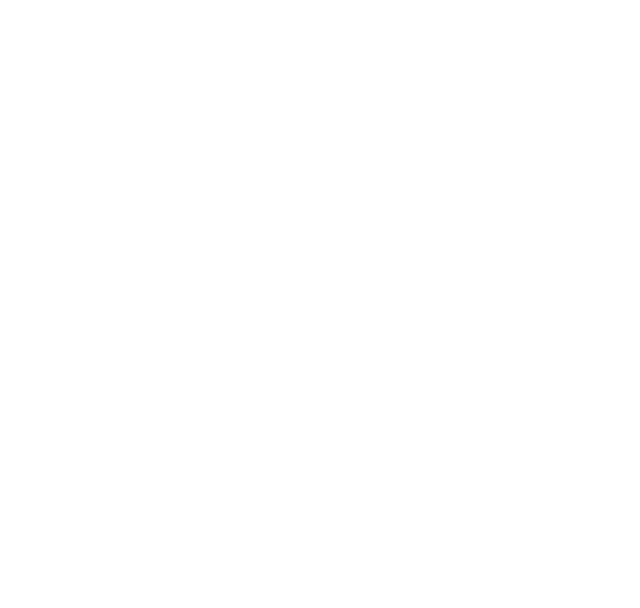
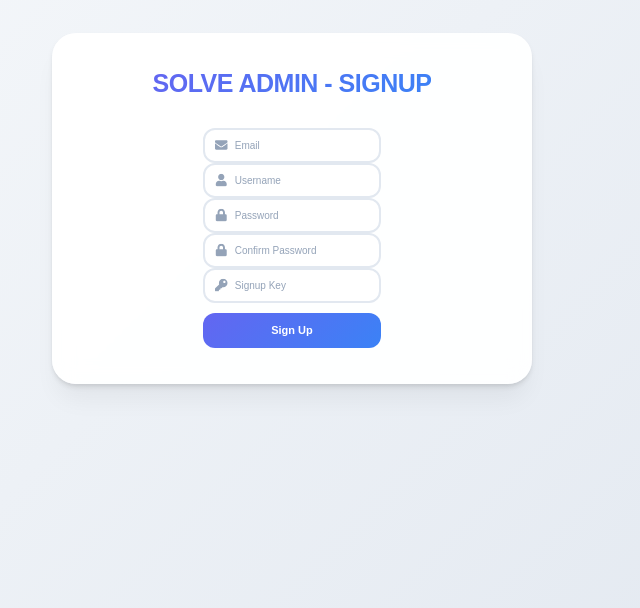
Before and after one commit to NameOfTeam/solve-admin-web, a React (Vite) app: page /signup in a window 1280 px wide. Before the commit this address had no page. Shown: the part 192-800 px from the top of the page, without its empty margins (348-988 px from the left). Built offline with nearby package versions, Linux system fonts and the light colour scheme; a web font is replaced by a local one.

Commit message:
feat: signup

```diff
--- a/src/components/Router/index.tsx
+++ b/src/components/Router/index.tsx
@@ -12,6 +12,7 @@ import NewProblemIdea from '../../pages/NewProblemIdea';
 import ProblemIdea from '../../pages/ProblemIdea';
 import Problem from '../../pages/Problem';
 import Contest from '../../pages/Contest';
+import Signup from '../../pages/SignUp';
 
 const Router = () => {
   return (
@@ -34,6 +35,7 @@ const Router = () => {
         </Route>
 
         <Route path="/login" element={<Login />} />
+        <Route path="/signup" element={<Signup />} />
       </Routes>
     </BrowserRouter>
   );
--- /dev/null
+++ b/src/hooks/auth/useSignup.ts
@@ -0,0 +1,41 @@
+import { useState } from 'react';
+import axios from 'axios';
+import { BaseResponse } from '../../types/common/base';
+import { useMutation } from '@tanstack/react-query';
+import { SignUpRequest } from '../../types/auth/signup';
+import { useNavigate } from 'react-router-dom';
+
+const useSignup = () => {
+  const navigate = useNavigate();
+  const [request, setRequest] = useState<SignUpRequest>({
+    email: '',
+    username: '',
+    password: '',
+    passwordConfirm: '',
+    key: '',
+  });
+
+  const handleChange = (e: React.ChangeEvent<HTMLInputElement>) => {
+    const { name, value } = e.target;
+    setRequest({ ...request, [name]: value.trim() });
+  };
+
+  const signup = async (): Promise<BaseResponse<void>> => {
+    const { data } = await axios.post(`${import.meta.env.VITE_API_URL}/admin/auth/signup`, {
+      ...request,
+      passwordConfirm: undefined,
+    });
+    return data.data;
+  };
+
+  const { isPending, mutate, isSuccess } = useMutation({
+    mutationFn: signup,
+    onSuccess: () => {
+      navigate('/login');
+    },
+  });
+
+  return { request, handleChange, isPending, mutate, isSuccess };
+};
+
+export default useSignup;
--- /dev/null
+++ b/src/pages/SignUp/index.tsx
@@ -0,0 +1,100 @@
+import { FaUser, FaLock, FaEnvelope, FaKey, FaSpinner } from 'react-icons/fa';
+import useSignup from '../../hooks/auth/useSignup';
+import * as S from './style';
+
+const Signup = () => {
+  const { request, handleChange, isPending, mutate } = useSignup();
+
+  const handleKeyDown = (e: React.KeyboardEvent) => {
+    if (e.key === 'Enter') {
+      mutate();
+    }
+  };
+
+  const handleSubmit = (e: React.FormEvent) => {
+    e.preventDefault();
+    mutate();
+  };
+
+  return (
+    <S.Container>
+      <S.Box>
+        <S.Title>SOLVE ADMIN - SIGNUP</S.Title>
+        <form onSubmit={handleSubmit}>
+          <S.FormGroup>
+            <FaEnvelope />
+            <S.Input
+              type="email"
+              name="email"
+              placeholder="Email"
+              value={request.email}
+              onChange={handleChange}
+              onKeyDown={handleKeyDown}
+            />
+          </S.FormGroup>
+
+          <S.FormGroup>
+            <FaUser />
+            <S.Input
+              type="text"
+              name="username"
+              placeholder="Username"
+              value={request.username}
+              onChange={handleChange}
+              onKeyDown={handleKeyDown}
+            />
+          </S.FormGroup>
+
+          <S.FormGroup>
+            <FaLock />
+            <S.Input
+              type="password"
+              name="password"
+              placeholder="Password"
+              value={request.password}
+              onChange={handleChange}
+              onKeyDown={handleKeyDown}
+            />
+          </S.FormGroup>
+
+          <S.FormGroup>
+            <FaLock />
+            <S.Input
+              type="password"
+              name="passwordConfirm"
+              placeholder="Confirm Password"
+              value={request.passwordConfirm}
+              onChange={handleChange}
+              onKeyDown={handleKeyDown}
+            />
+          </S.FormGroup>
+
+          <S.FormGroup>
+            <FaKey />
+            <S.Input
+              type="text"
+              name="key"
+              placeholder="Signup Key"
+              value={request.key}
+              onChange={handleChange}
+              onKeyDown={handleKeyDown}
+            />
+          </S.FormGroup>
+
+          <S.Button type="submit" disabled={isPending}>
+            {isPending ? (
+              <S.LoadingSpinner>
+                <FaSpinner />
+                Signing Up...
+              </S.LoadingSpinner>
+            ) : (
+              'Sign Up'
+            )}
+          </S.Button>
+        </form>
+      </S.Box>
+    </S.Container>
+  );
+};
+
+export default Signup;
--- /dev/null
+++ b/src/pages/SignUp/style.ts
@@ -0,0 +1,167 @@
+import styled from '@emotion/styled';
+import { keyframes } from '@emotion/react';
+
+const fadeIn = keyframes`
+  from {
+    opacity: 0;
+    transform: translateY(-20px);
+  }
+  to {
+    opacity: 1;
+    transform: translateY(0);
+  }
+`;
+
+export const Container = styled.div`
+  display: flex;
+  flex-direction: column;
+  align-items: center;
+  justify-content: center;
+  min-height: 100vh;
+  background: linear-gradient(135deg, #f8fafc 0%, #e2e8f0 100%);
+  padding: 2rem;
+`;
+
+export const Box = styled.div`
+  background: rgba(255, 255, 255, 0.95);
+  padding: 3.5rem 4rem;
+  border-radius: 24px;
+  box-shadow:
+    0 4px 6px -1px rgba(0, 0, 0, 0.1),
+    0 2px 4px -1px rgba(0, 0, 0, 0.06),
+    0 20px 25px -5px rgba(0, 0, 0, 0.05);
+  display: flex;
+  flex-direction: column;
+  align-items: center;
+  gap: 2rem;
+  width: 100%;
+  max-width: 480px;
+  animation: ${fadeIn} 0.6s ease-out;
+  border: 1px solid rgba(255, 255, 255, 0.1);
+  backdrop-filter: blur(10px);
+
+  @media (max-width: 640px) {
+    padding: 2.5rem 2rem;
+    gap: 1.5rem;
+  }
+`;
+
+export const Title = styled.h1`
+  font-size: 2.5rem;
+  font-weight: 800;
+  color: #1e293b;
+  margin-bottom: 1rem;
+  letter-spacing: -0.02em;
+  text-align: center;
+
+  background: linear-gradient(135deg, #6366f1 0%, #3b82f6 100%);
+  -webkit-background-clip: text;
+  background-clip: text;
+  -webkit-text-fill-color: transparent;
+
+  @media (max-width: 640px) {
+    font-size: 2rem;
+  }
+`;
+
+export const FormGroup = styled.div`
+  width: 100%;
+  position: relative;
+
+  svg {
+    position: absolute;
+    left: 1.25rem;
+    top: 50%;
+    transform: translateY(-50%);
+    color: #94a3b8;
+    font-size: 1.25rem;
+    pointer-events: none;
+  }
+`;
+
+export const Input = styled.input`
+  width: 100%;
+  height: 3.5rem;
+  border: 2px solid #e2e8f0;
+  border-radius: 12px;
+  padding: 0 1.25rem 0 3rem;
+  font-size: 1rem;
+  color: #1e293b;
+  background: white;
+  transition: all 0.2s ease;
+
+  &:focus {
+    outline: none;
+    border-color: #3b82f6;
+    box-shadow: 0 0 0 3px rgba(59, 130, 246, 0.1);
+  }
+
+  &::placeholder {
+    color: #94a3b8;
+  }
+
+  @media (max-width: 640px) {
+    height: 3rem;
+    font-size: 0.95rem;
+  }
+`;
+
+export const Button = styled.button`
+  width: 100%;
+  height: 3.5rem;
+  background: linear-gradient(135deg, #6366f1 0%, #3b82f6 100%);
+  color: white;
+  border: none;
+  border-radius: 12px;
+  font-size: 1.1rem;
+  font-weight: 600;
+  cursor: pointer;
+  transition: all 0.3s ease;
+  position: relative;
+  overflow: hidden;
+  display: flex;
+  align-items: center;
+  justify-content: center;
+  gap: 0.5rem;
+  margin-top: 1rem;
+
+  &:hover:not(:disabled) {
+    transform: translateY(-2px);
+    box-shadow: 0 4px 12px rgba(99, 102, 241, 0.2);
+  }
+
+  &:active:not(:disabled) {
+    transform: translateY(0);
+  }
+
+  &:disabled {
+    background: linear-gradient(135deg, #94a3b8 0%, #64748b 100%);
+    cursor: not-allowed;
+    transform: none;
+  }
+
+  @media (max-width: 640px) {
+    height: 3rem;
+    font-size: 1rem;
+  }
+`;
+
+export const LoadingSpinner = styled.div`
+  display: flex;
+  align-items: center;
+  justify-content: center;
+  gap: 0.5rem;
+
+  svg {
+    animation: spin 1s linear infinite;
+  }
+
+  @keyframes spin {
+    from {
+      transform: rotate(0deg);
+    }
+    to {
+      transform: rotate(360deg);
+    }
+  }
+`;
--- /dev/null
+++ b/src/types/auth/signup.ts
@@ -0,0 +1,7 @@
+export interface SignUpRequest {
+  username: string;
+  password: string;
+  passwordConfirm: string;
+  email: string;
+  key: string;
+}
```
